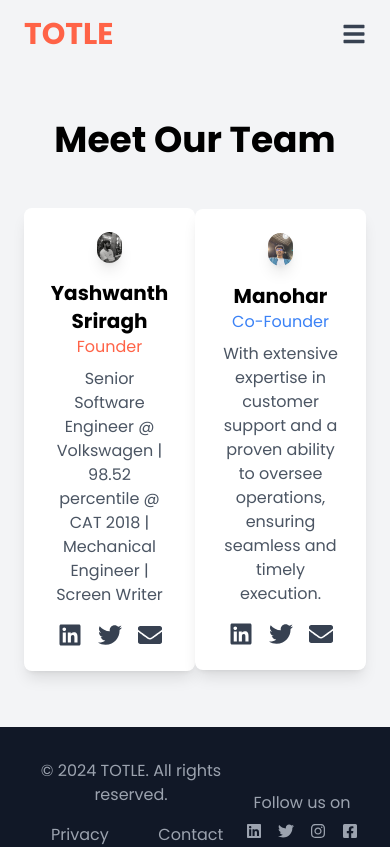
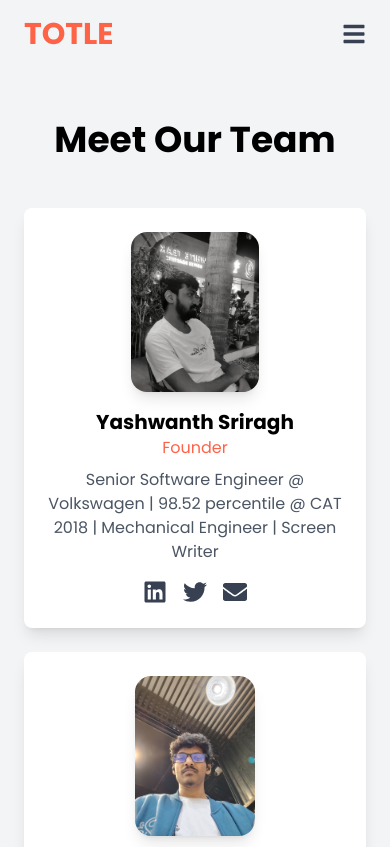
Before and after one commit to saicharan293/totle-portfolio, a React (Create React App) app: page /team in a window 390 px wide. Shown: the top 847 px of the page. Built offline with nearby package versions, Linux system fonts and the light colour scheme.

Commit message:
adjusted to mobile screen

```diff
--- a/src/components/Team/Team.js
+++ b/src/components/Team/Team.js
@@ -26,7 +26,7 @@ const Team = () => {
       </h2>
 
       {/* Team Members Section */}
-      <div className="grid grid-cols-2 px-6 place-items-center">
+      <div className="grid md:grid-cols-2 grid-cols-1 gap-6 px-6 place-items-center">
         {/* Team Member 1 */}
         <div
           className="w-full md:w-11/12 p-6 bg-white rounded-lg shadow-lg hover:shadow-2xl transition-shadow duration-300 transform hover:scale-105"
@@ -35,7 +35,7 @@ const Team = () => {
           <img
             src="/images/sriragh2.png"
             alt="Yashwanth Sriragh"
-            className="rounded-2xl mx-auto mb-4 shadow-lg md:w-30 md:h-28 lg:max-w-44 lg:h-40" // Responsive dimensions
+            className="rounded-2xl h-40 max-w-48 mx-auto mb-4 shadow-lg md:w-30 md:h-28 lg:max-w-44 lg:h-40" // Responsive dimensions
           />
           <h3 className="text-xl font-bold">Yashwanth Sriragh</h3>
           <p className="text-tangering">Founder</p>
@@ -64,7 +64,7 @@ const Team = () => {
           <img
             src="/images/manohar.jpeg"
             alt="Manohar"
-            className="rounded-2xl mx-auto mb-4 shadow-lg md:w-30 md:h-28 lg:max-w-44 lg:h-40" // Responsive dimensions
+            className="rounded-2xl h-40 max-w-48 mx-auto mb-4 shadow-lg md:w-30 md:h-28 lg:max-w-44 lg:h-40" // Responsive dimensions
             />
           <h3 className="text-xl font-bold">Manohar</h3>
           <p className="text-blue-500">Co-Founder</p>
@@ -113,7 +113,7 @@ const Team = () => {
         </div> */}
 
       </div>
-      <footer className="bg-gray-900 text-gray-400 py-8 px-8 mt-14 flex items-center justify-between gap-4">
+      <footer className="bg-gray-900 text-gray-400 py-8 px-8 mt-14 md:flex items-center justify-between gap-4">
         <div className="">
           <p>&copy; {new Date().getFullYear()} TOTLE. All rights reserved.</p>
           <div className="mt-4 flex justify-center space-x-6">
@@ -123,7 +123,7 @@ const Team = () => {
         </div>
         <div>
           <h4 className='mb-2'>Follow us on</h4>
-          <div className='flex gap-4 items-center justify-start'>
+          <div className='flex gap-4 items-center md:justify-start justify-center'>
             <FaLinkedin />
             <FaTwitter />
             <FaInstagram />
```
